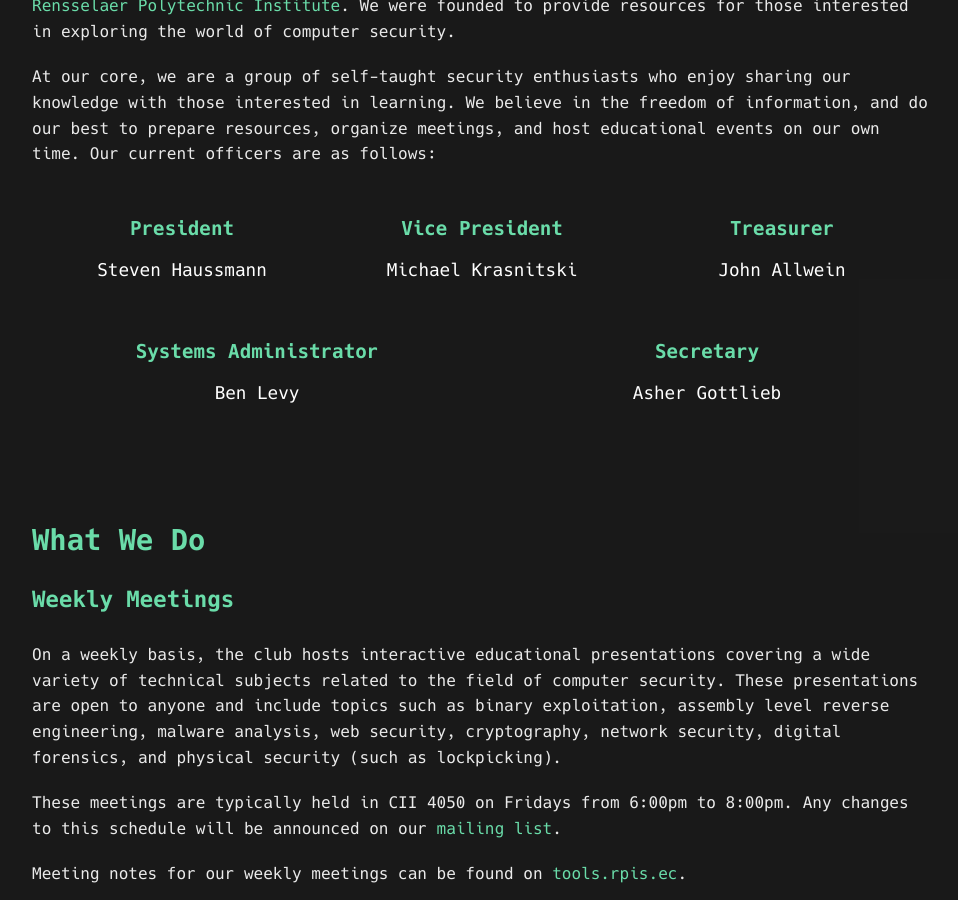
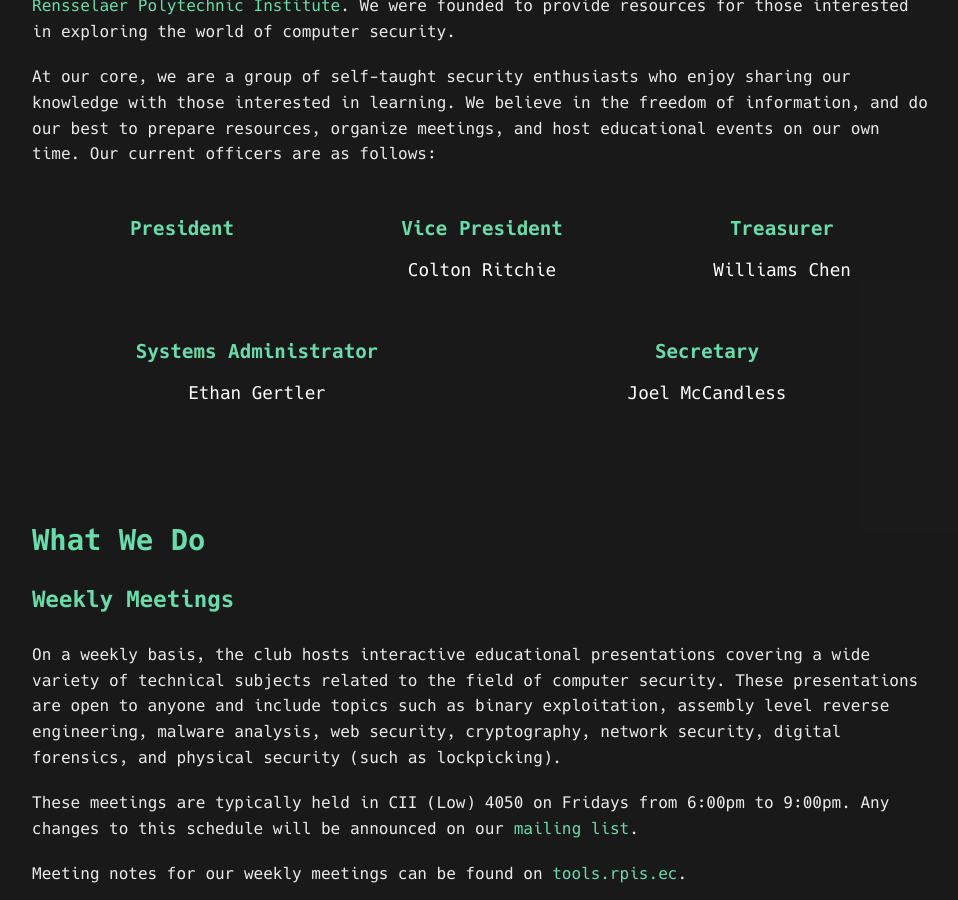
Before and after one commit to RPISEC/website, a Jekyll site: the page built from about.html, in a window 1280 px wide and 900 px high, scrolled down 484 px. Shown: the whole window, without its empty margins (158-1116 px from the left). Built offline with Jekyll 4.4.1, drawn with Linux system fonts in a browser that asks for light colours.

Commit message:
Update about.html
add new officers
update meeting time

```diff
--- a/about.html
+++ b/about.html
@@ -16,23 +16,23 @@
             <ul class="officers">
                 <li>
                     <div class="position">President</div>
-                    <div class="name">Steven Haussmann</div>
+                    <div class="name"Paul Biernat</div>
                 </li>
                 <li>
                     <div class="position">Vice President</div>
-                    <div class="name">Michael Krasnitski</div>
+                    <div class="name">Colton Ritchie</div>
                 </li>
                 <li>
                     <div class="position">Treasurer</div>
-                    <div class="name">John Allwein</div>
+                    <div class="name">Williams Chen</div>
                 </li>
                 <li>
                     <div class="position">Systems Administrator</div>
-                    <div class="name">Ben Levy</div>
+                    <div class="name">Ethan Gertler</div>
                 </li>
                 <li>
                     <div class="position">Secretary</div>
-                    <div class="name">Asher Gottlieb</div>
+                    <div class="name">Joel McCandless</div>
                 </li>
             </ul>
         </div>
@@ -48,7 +48,7 @@
                 include topics such as binary exploitation, assembly level reverse engineering, malware analysis, web
                 security, cryptography, network security, digital forensics, and physical security (such as
                 lockpicking).</p>
-            <p>These meetings are typically held in CII 4050 on Fridays from 6:00pm to 8:00pm. Any changes to this
+            <p>These meetings are typically held in CII (Low) 4050 on Fridays from 6:00pm to 9:00pm. Any changes to this
                 schedule will be announced on our <a href="https://cs.sympa.rpi.edu/wws/subscribe/rpisec">mailing
                     list</a>.</p>
             <p>Meeting notes for our weekly meetings can be found on <a href="http://tools.rpis.ec">tools.rpis.ec</a>.
```
